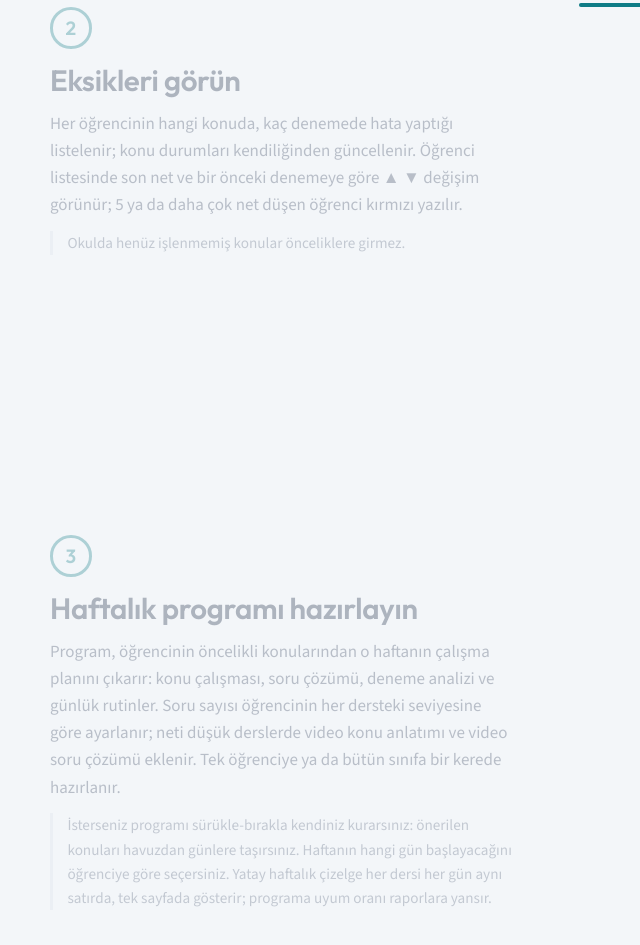
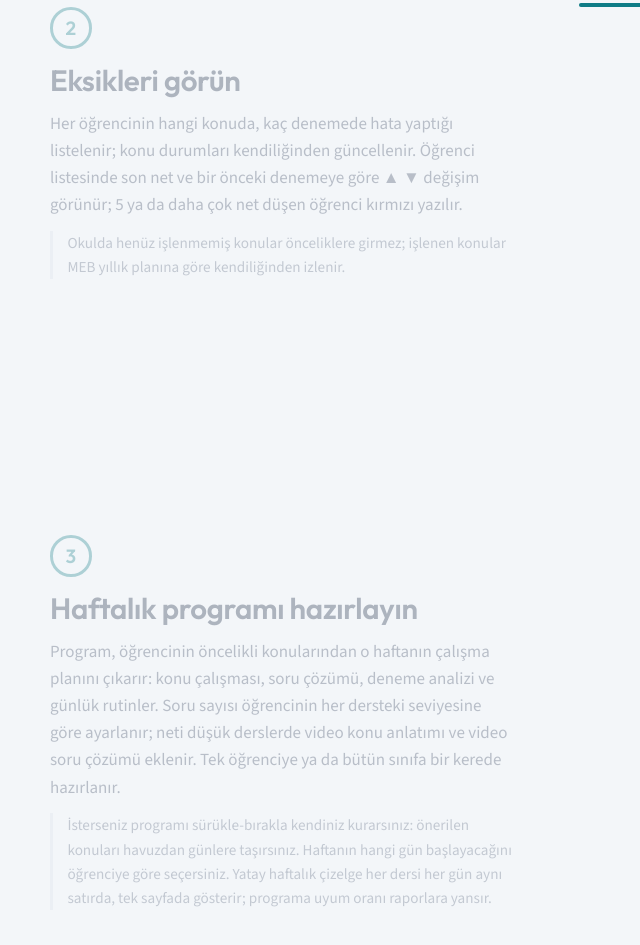
Before and after one commit to hedef500/hedef500-site, a plain HTML site: page index.html in a window 1280 px wide. Shown: the part 1731-2676 px from the top of the page, without its empty margins (0-640 px from the left). Drawn offline with Linux system fonts and the light colour scheme.

Commit message:
3.30: görseller ve işlenen konular metni
Co-Authored-By: Claude Opus 5.5 <noreply@anthropic.com>

```diff
--- a/index.html
+++ b/index.html
@@ -300,7 +300,7 @@
           <span class="adim-no" aria-hidden="true">2</span>
           <h3>Eksikleri görün</h3>
           <p>Her öğrencinin hangi konuda, kaç denemede hata yaptığı listelenir; konu durumları kendiliğinden güncellenir. Öğrenci listesinde son net ve bir önceki denemeye göre ▲ ▼ değişim görünür; 5 ya da daha çok net düşen öğrenci kırmızı yazılır.</p>
-          <p class="adim-ayrinti">Okulda henüz işlenmemiş konular önceliklere girmez.</p>
+          <p class="adim-ayrinti">Okulda henüz işlenmemiş konular önceliklere girmez; işlenen konular MEB yıllık planına göre kendiliğinden izlenir.</p>
         </div>
         <figure class="kagit adim-gorsel"><img src="gorseller/net_listesi.webp" width="1100" height="765" loading="lazy" alt="Sınıf net listesi PDF'i: öğrencilerin son net, önceki net, net değişimi ve puan değişimi"></figure>
       </li>
```
Also changed, not shown: gorseller/ana_sayfa.webp, gorseller/konu.webp, gorseller/program.webp.
